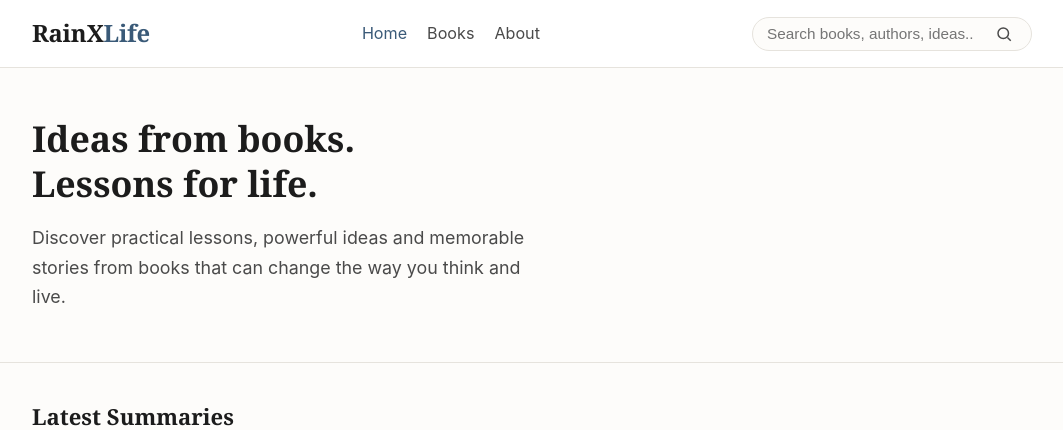
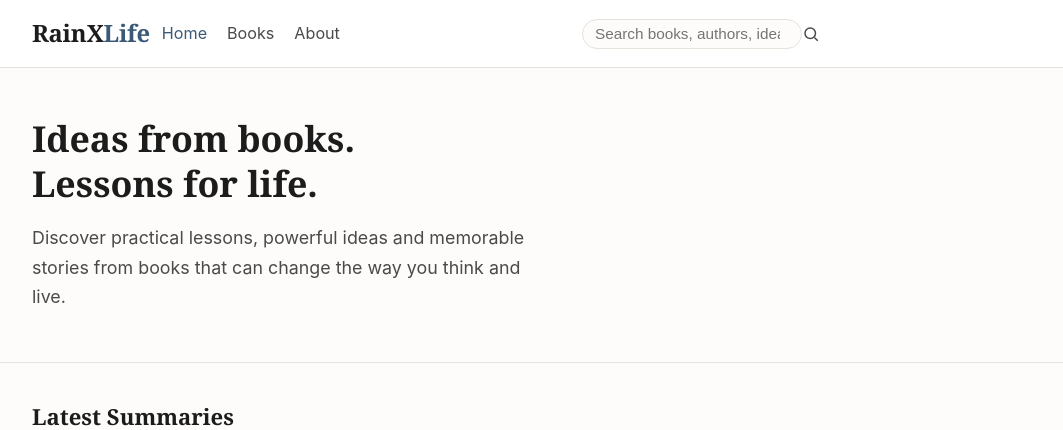
Before and after one commit to Emmyzone/RainXLife, a Node server app: page / in a window 1280 px wide. Shown: the top 430 px of the page, without its empty margins (108-1171 px from the left). Run offline with Node 20, Linux system fonts and the light colour scheme; data comes from the database, SQL or seed files in the repository; data that the repository does not hold is empty; some libraries are stand-ins or nearby versions.

Commit message:
Update styles.css

```diff
--- a/src/public/css/styles.css
+++ b/src/public/css/styles.css
@@ -89,10 +89,12 @@
   align-items: center;
   border: 1px solid var(--border);
   border-radius: 999px;
-  padding: 6px 12px;
+  padding: 4px 10px;
   background: var(--bg);
-  flex: 1 1 200px;
-  max-width: 280px;
+  flex: 0 1 auto;
+  width: 100%;
+  max-width: 220px;
+  margin: 0 auto;
 }
 .header-search input {
   border: none;
```
